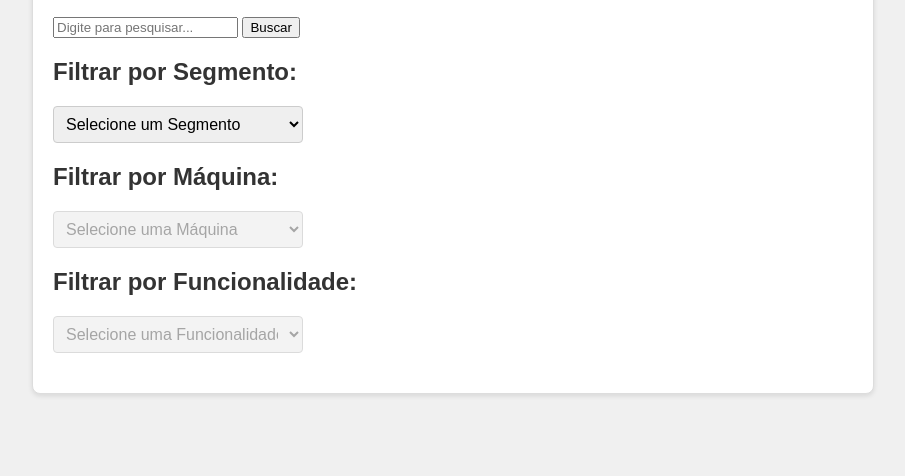
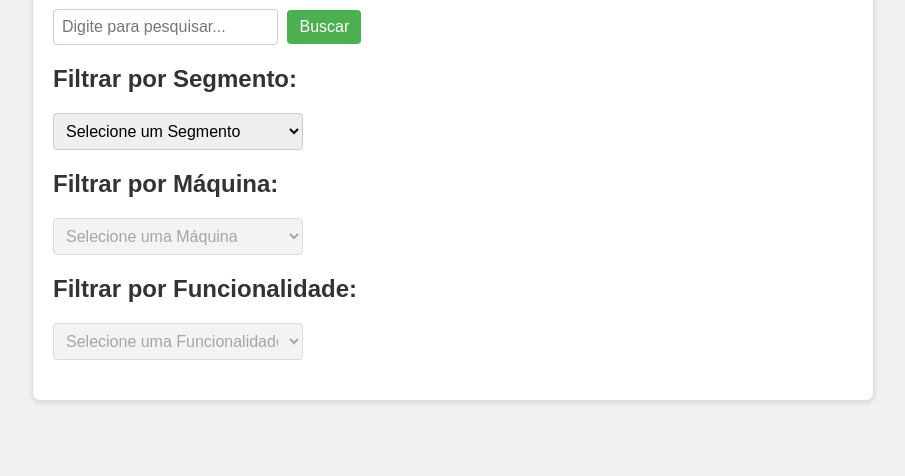
Before and after one commit to matheuspedrapago/sistema-na-mao, a plain HTML site: page index.html in a window 1280 px wide. Shown: the part 324-800 px from the top of the page, without its empty margins (187-1092 px from the left). Drawn offline with Linux system fonts and the light colour scheme.

Commit message:
CSS with search-bar

```diff
--- a/style.css
+++ b/style.css
@@ -1,29 +1,29 @@
 body {
     font-family: sans-serif;
-    margin: 0; /* Remove default body margin */
-    display: flex; /* Use flexbox for centering */
-    justify-content: center; /* Horizontally center */
-    align-items: center; /* Vertically center */
-    min-height: 100vh; /* Ensure at least full viewport height */
-    background-color: #f0f0f0; /* Optional background color */
+    margin: 0;
+    display: flex;
+    justify-content: center;
+    align-items: center;
+    min-height: 100vh;
+    background-color: #f0f0f0;
 }
 
 .container {
-    width: 80%; /* Or any desired width */
-    max-width: 800px; /* Optional max-width */
-    margin: 20px auto; /* Top/bottom margin, auto left/right for centering */
+    width: 80%;
+    max-width: 800px;
+    margin: 20px auto;
     padding: 20px;
-    background-color: #fff; /* Optional background color */
-    border: 1px solid #ddd;  /* Optional border */
-    border-radius: 8px;    /* Optional rounded corners */
-    box-shadow: 0 2px 5px rgba(0,0,0,0.1); /* Optional shadow */
-    text-align: center; /* Center text within the container */
+    background-color: #fff;
+    border: 1px solid #ddd;
+    border-radius: 8px;
+    box-shadow: 0 2px 5px rgba(0,0,0,0.1);
+    text-align: center;
 }
 
 #main-logo {
-    max-width: 200px; /* Adjust as needed */
-    margin-bottom: 20px; /* Space below the logo */
-    display: block;
+    max-width: 200px;
+    margin-bottom: 20px;
+     display: block;
     margin-left: auto;
     margin-right: auto;
 }
@@ -36,6 +36,38 @@ h1, h2 {
     margin-bottom: 20px;
      text-align: left;
 }
+
+/* Style for the search container */
+.search-container {
+    display: flex; /* Use flexbox for inline layout */
+    align-items: center; /* Vertically center items */
+}
+
+/* Style the search input */
+#search-input {
+    padding: 8px;
+    font-size: 16px;
+    border: 1px solid #ccc;
+    border-radius: 4px;
+    flex-grow: 1; /* Allow input to take available space */
+    margin-right: 5px; /* Space between input and button */
+}
+
+/* Style the search button */
+#search-button {
+    padding: 8px 12px;
+    font-size: 16px;
+    background-color: #4CAF50; /* Green background */
+    color: white;
+    border: none;
+    border-radius: 4px;
+    cursor: pointer; /* Change cursor on hover */
+}
+
+#search-button:hover {
+    background-color: #45a049; /* Darker green on hover */
+}
+
 
 select {
     padding: 8px;
```
